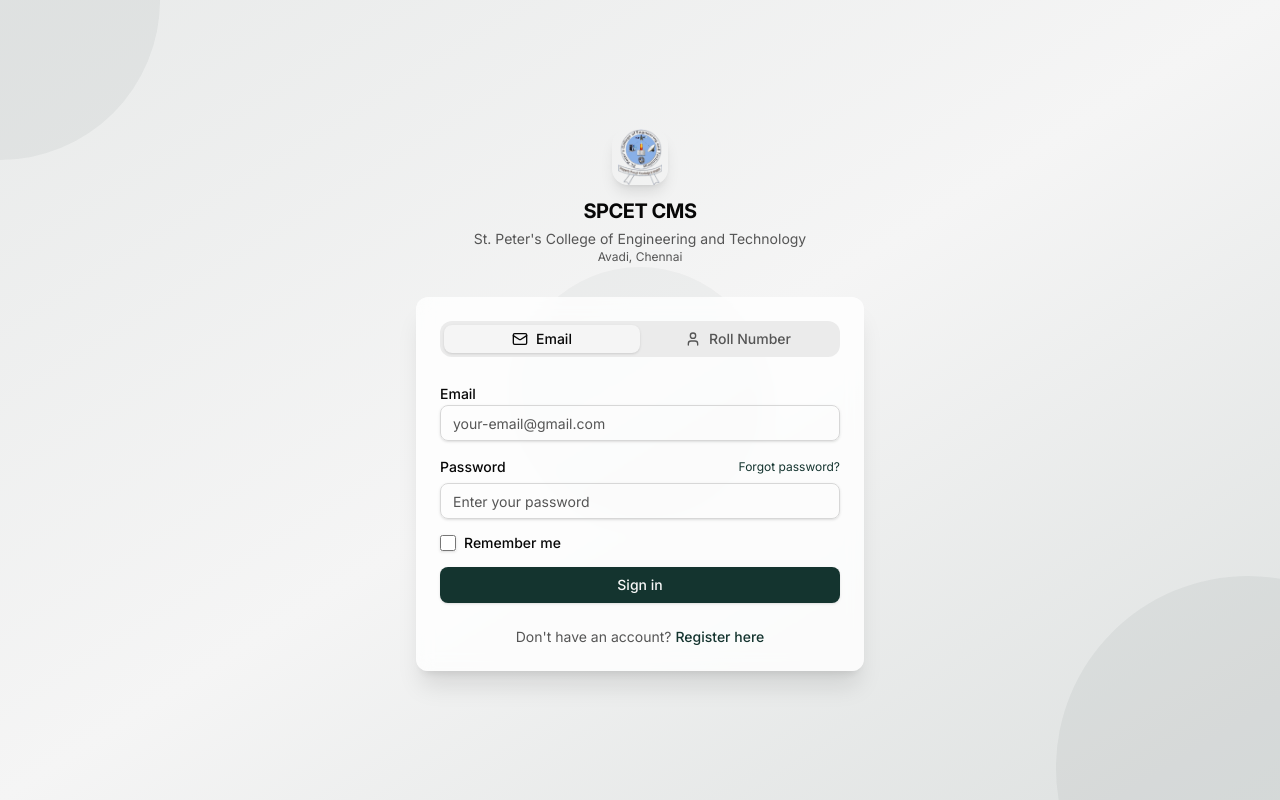
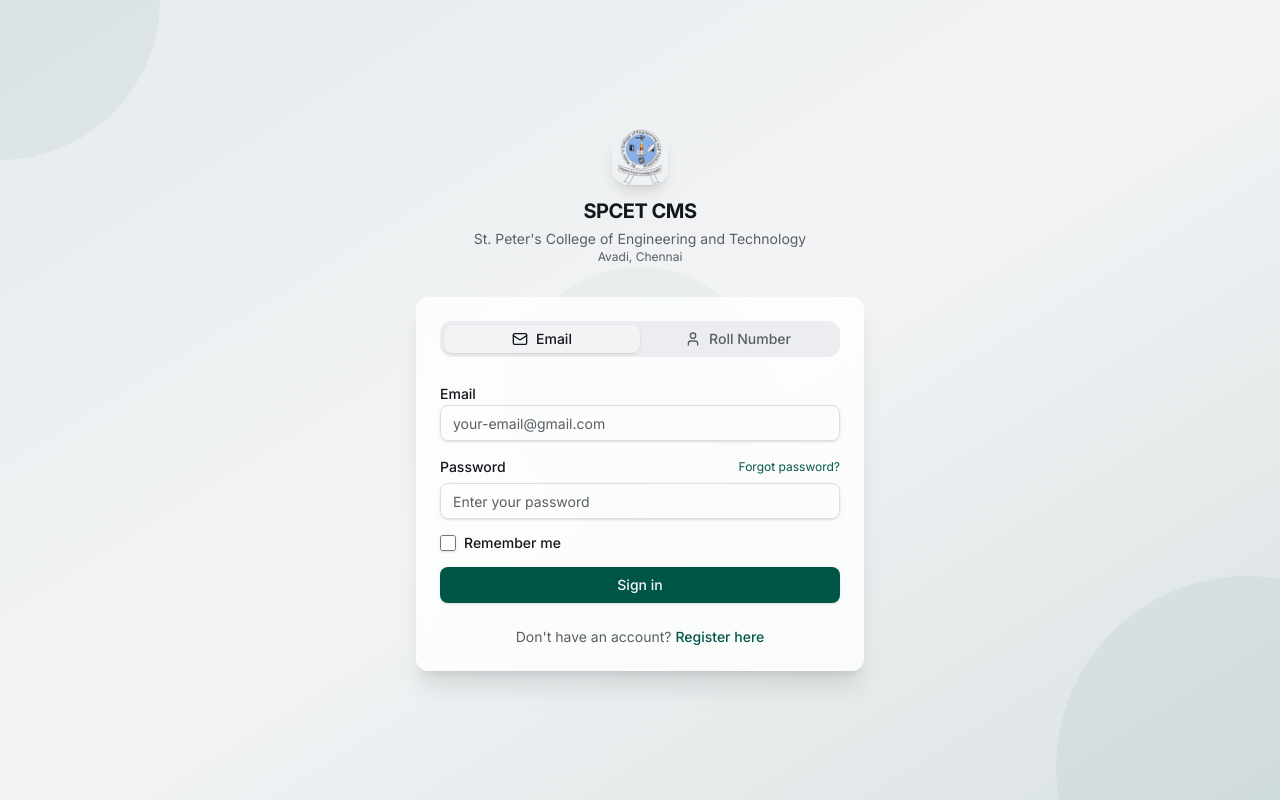
Before and after one commit to shreesaransairam19-lab/spcet-cms, a Next.js app: page /login in a window 1280 px wide. Built offline with nearby package versions, Linux system fonts and the light colour scheme.

Commit message:
Light mode: soft blue-gray background, white cards, teal accents, seamless containers

```diff
--- a/src/app/globals.css
+++ b/src/app/globals.css
@@ -3,29 +3,29 @@
 @theme {
   --font-sans: var(--font-inter), ui-sans-serif, system-ui, sans-serif,
     "Apple Color Emoji", "Segoe UI Emoji", "Segoe UI Symbol", "Noto Color Emoji";
-  --color-background: oklch(0.97 0 0);
-  --color-foreground: oklch(0.13 0 0);
+  --color-background: oklch(0.965 0.003 260);
+  --color-foreground: oklch(0.20 0.01 260);
   --color-card: oklch(1 0 0);
-  --color-card-foreground: oklch(0.13 0 0);
+  --color-card-foreground: oklch(0.20 0.01 260);
   --color-popover: oklch(1 0 0);
-  --color-popover-foreground: oklch(0.13 0 0);
-  --color-primary: oklch(0.30 0.04 180);
+  --color-popover-foreground: oklch(0.20 0.01 260);
+  --color-primary: oklch(0.40 0.08 180);
   --color-primary-foreground: oklch(0.98 0 0);
-  --color-secondary: oklch(0.95 0 0);
-  --color-secondary-foreground: oklch(0.20 0 0);
-  --color-muted: oklch(0.94 0 0);
-  --color-muted-foreground: oklch(0.45 0 0);
-  --color-accent: oklch(0.95 0 0);
-  --color-accent-foreground: oklch(0.20 0 0);
+  --color-secondary: oklch(0.965 0.005 260);
+  --color-secondary-foreground: oklch(0.25 0.01 260);
+  --color-muted: oklch(0.945 0.005 260);
+  --color-muted-foreground: oklch(0.48 0.01 260);
+  --color-accent: oklch(0.955 0.005 260);
+  --color-accent-foreground: oklch(0.25 0.01 260);
   --color-destructive: oklch(0.55 0.22 25);
   --color-destructive-foreground: oklch(1 0 0);
-  --color-border: oklch(0.88 0 0);
-  --color-input: oklch(0.88 0 0);
-  --color-ring: oklch(0.30 0.04 180);
-  --color-sidebar: oklch(0.13 0 0);
-  --color-sidebar-foreground: oklch(0.93 0 0);
-  --color-sidebar-border: oklch(0.25 0 0);
-  --color-chart-1: oklch(0.30 0.04 180);
+  --color-border: oklch(0.90 0.005 260);
+  --color-input: oklch(0.90 0.005 260);
+  --color-ring: oklch(0.40 0.08 180);
+  --color-sidebar: oklch(0.945 0.005 260);
+  --color-sidebar-foreground: oklch(0.20 0.01 260);
+  --color-sidebar-border: oklch(0.88 0.005 260);
+  --color-chart-1: oklch(0.40 0.08 180);
   --color-chart-2: oklch(0.55 0.15 160);
   --color-chart-3: oklch(0.60 0.15 45);
   --color-chart-4: oklch(0.55 0.12 290);
```
